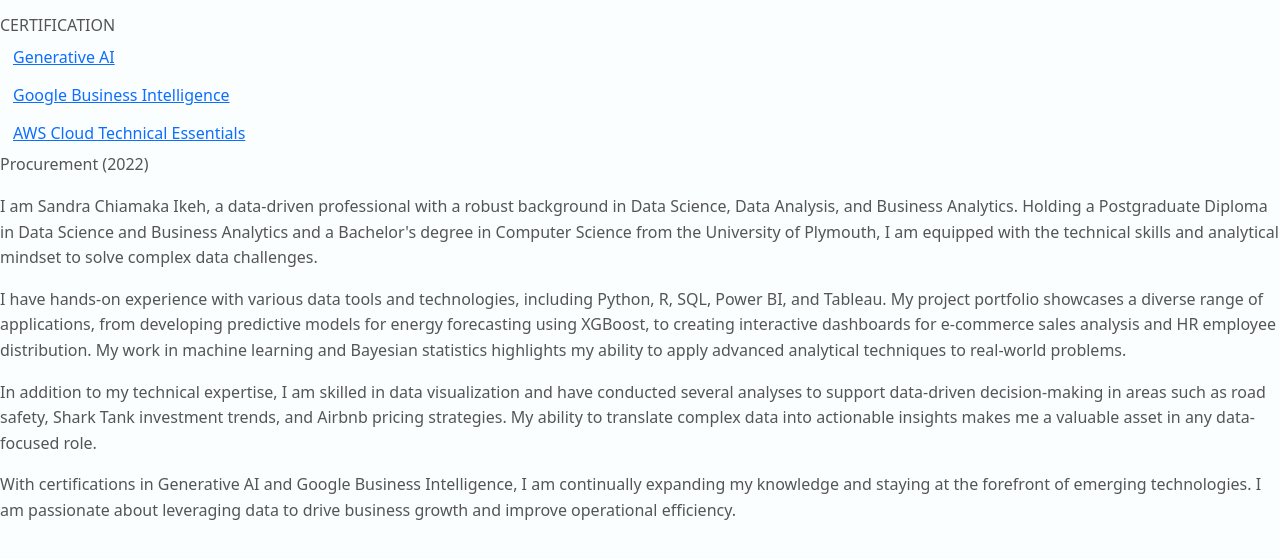
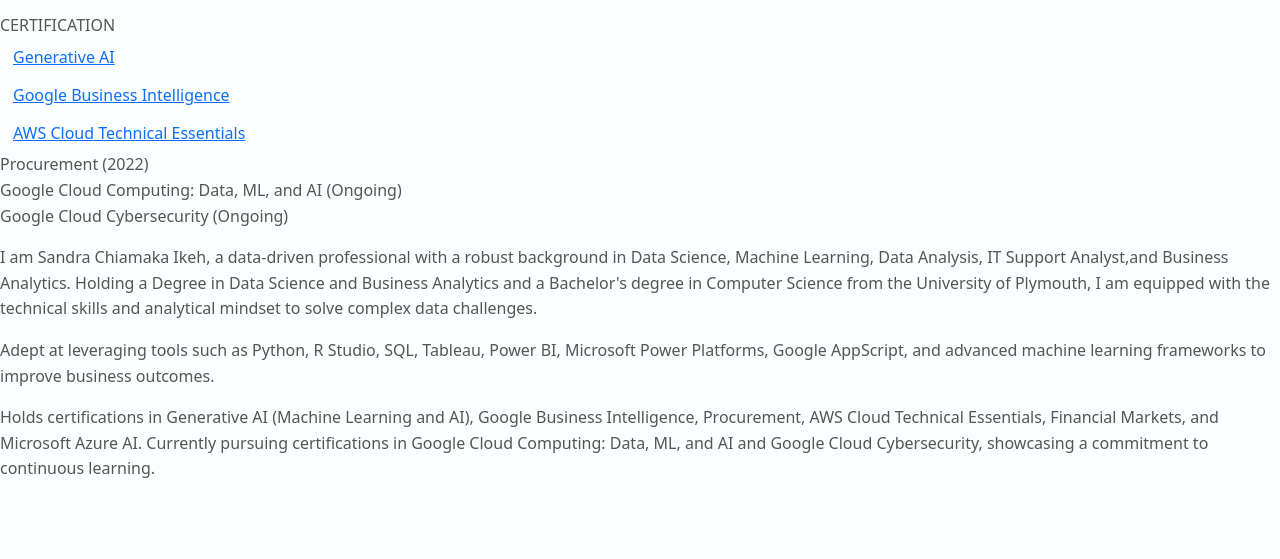
Before and after one commit to Chiarmaka/chiamaka.s.ikeh.github.io, a plain HTML site: page index.html in a window 1280 px wide. Shown: the part 511-1070 px from the top of the page. Drawn offline with nearby package versions, Linux system fonts and the light colour scheme.

Commit message:
Update index.html

```diff
--- a/index.html
+++ b/index.html
@@ -189,18 +189,23 @@
         </div>
         <div class="about-text">
             <p> EDUCATION / DEGREE
-            <br>  PGD Data Science and Business Analytics, University of Plymouth, Plymouth, UK
+            <br>  MSc Data Science and Business Analytics, University of Plymouth, Plymouth, UK
             <br>  BSc (Hons) Computer Science, University of Plymouth, Plymouth, UK </p>
             <p>CERTIFICATION <br>
             <a href="https://www.cloudskillsboost.google/public_profiles/930262cf-b153-45d6-aa6f-6d508d016a61" class="btn btn-link">Generative AI</a><br>
             <a href="https://coursera.org/share/fb7fcb9ac1d8354b48da445f50980166" class="btn btn-link">Google Business Intelligence</a><br>
             <a href="https://coursera.org/share/cae6daf5813cd35ec67155898532000d" class="btn btn-link">AWS Cloud Technical Essentials</a><br>
-              Procurement (2022)</p>
+              Procurement (2022)<br>
+           Google Cloud Computing: Data, ML, and AI (Ongoing)<br>
+           Google Cloud Cybersecurity (Ongoing) </p>
 
-            <p>I am Sandra Chiamaka Ikeh, a data-driven professional with a robust background in Data Science, Data Analysis, and Business Analytics. Holding a Postgraduate Diploma in Data Science and Business Analytics and a Bachelor's degree in Computer Science from the University of Plymouth, I am equipped with the technical skills and analytical mindset to solve complex data challenges.</p>
-            <p>I have hands-on experience with various data tools and technologies, including Python, R, SQL, Power BI, and Tableau. My project portfolio showcases a diverse range of applications, from developing predictive models for energy forecasting using XGBoost, to creating interactive dashboards for e-commerce sales analysis and HR employee distribution. My work in machine learning and Bayesian statistics highlights my ability to apply advanced analytical techniques to real-world problems.</p>
-            <p>In addition to my technical expertise, I am skilled in data visualization and have conducted several analyses to support data-driven decision-making in areas such as road safety, Shark Tank investment trends, and Airbnb pricing strategies. My ability to translate complex data into actionable insights makes me a valuable asset in any data-focused role.</p>
-            <p>With certifications in Generative AI and Google Business Intelligence, I am continually expanding my knowledge and staying at the forefront of emerging technologies. I am passionate about leveraging data to drive business growth and improve operational efficiency.</p>
+            <p>I am Sandra Chiamaka Ikeh, a data-driven professional with a robust background in Data Science, Machine Learning, Data Analysis, IT Support Analyst,and Business Analytics. Holding a Degree in Data Science and Business Analytics and a Bachelor's degree in Computer Science from the University of Plymouth, I am equipped with the technical skills and analytical mindset to solve complex data challenges.</p>
+            <p> Adept at leveraging tools such as Python, R Studio, SQL, Tableau, Power BI, Microsoft Power Platforms, Google AppScript,
+                and advanced machine learning frameworks to improve business outcomes.<p>
+                <p> Holds certifications in Generative AI
+                (Machine Learning and AI), Google Business Intelligence, Procurement, AWS Cloud Technical Essentials, Financial
+                Markets, and Microsoft Azure AI. Currently pursuing certifications in Google Cloud Computing: Data, ML, and AI and
+                Google Cloud Cybersecurity, showcasing a commitment to continuous learning.</p>
         </div>
     </section>
 
```
